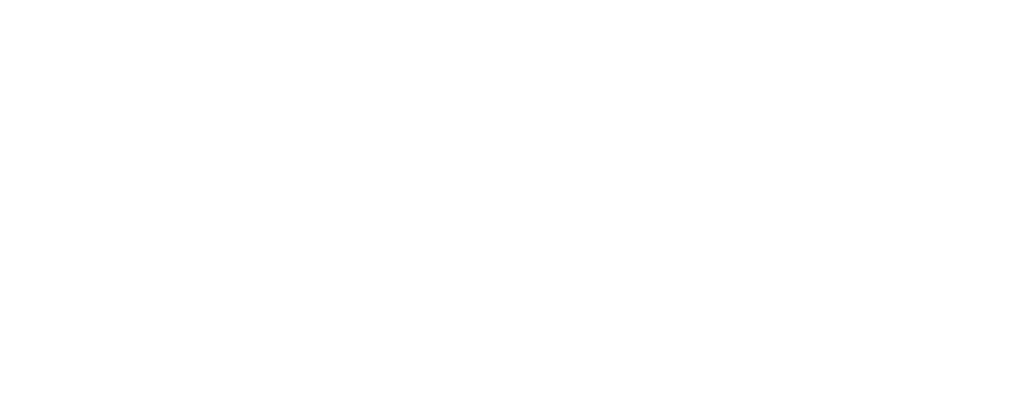
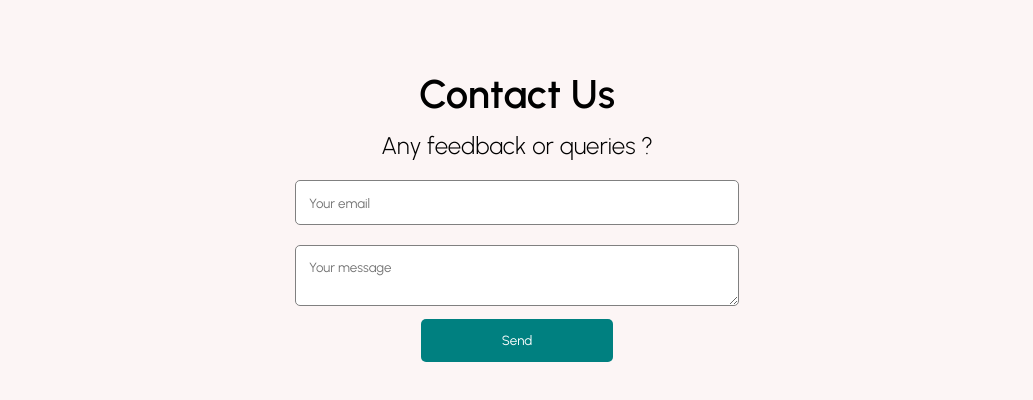
Before and after one commit to jamesaduke/supplements-ecommerce, a React (Create React App) app: page / in a window 1280 px wide. Shown: the part 2708-3108 px from the top of the page, without its empty margins (123-1156 px from the left). Before the commit the page ends 2624 px from the top, so only its background shows below. Built offline with nearby package versions, Linux system fonts and the light colour scheme.

Commit message:
contact us section

```diff
--- a/src/Pages/Home.jsx
+++ b/src/Pages/Home.jsx
@@ -4,6 +4,7 @@
 import Navbar from '../components/Navbar';
 import Products from '../components/Products';
 import Slider from "../components/Slider";
+import Contact from "../components/Contact";
 
 const Home = () => {
   return (
@@ -13,6 +14,7 @@
       <Slider />
       <Categories />
       <Products />
+      <Contact />
     </div>
   )
 };
--- /dev/null
+++ b/src/components/Contact.jsx
@@ -0,0 +1,73 @@
+// import { Send } from '@material-ui/icons';
+import styled from 'styled-components';
+
+
+const Container = styled.div`
+    height: 75vh;
+    background-color: #fcf5f5;
+    display: flex;
+    align-items: center;
+    justify-content: center;
+    flex-direction: column;
+
+`;
+const Title = styled.h1`
+    font-size: 2.5rem;
+    margin-bottom: 13px;
+`;
+const Description = styled.div`
+    font-size: 1.5rem;
+    font-weight: 300;
+    margin-bottom: 20px;
+`;
+const InputContainer = styled.div`
+    width: 50%;
+    // background-color: #fff;
+    display: flex;
+    align-items: center;
+    flex-direction: column;
+`;
+const Input = styled.input`
+    margin-bottom: 20px;
+    border: 1px solid gray;
+    padding: 1em;
+    width: 65%;
+    border-radius: 5px;
+`;
+const Button = styled.button`
+    border-style: none;
+    border-radius: 5px;
+    padding: 1em;
+    width: 30%;
+    cursor: pointer;
+    background-color: teal;
+    color: white;
+`;
+const Textarea = styled.textarea`
+    width: 65%;
+    padding: 1em;
+    margin-bottom: 1em;
+    border-radius: 5px;
+    border: 1px solid gray;
+`;
+
+
+
+const Contact = () => {
+  return (
+    <Container>
+        <Title>Contact Us</Title>
+        <Description>Any feedback or queries ?</Description>
+        <InputContainer>
+            <Input  placeholder='Your email'/>
+            <Textarea placeholder='Your message'/>
+            <Button>
+                {/* <Send /> */}
+                Send
+            </Button>
+        </InputContainer>
+    </Container>
+  )
+}
+
+export default Contact;
--- a/src/components/Product.jsx
+++ b/src/components/Product.jsx
@@ -11,6 +11,7 @@
   display: flex;
   align-items: center;
   justify-content: center;
+  cursor: pointer;
   transition: all 0.5s ease;
 `;
 
```
